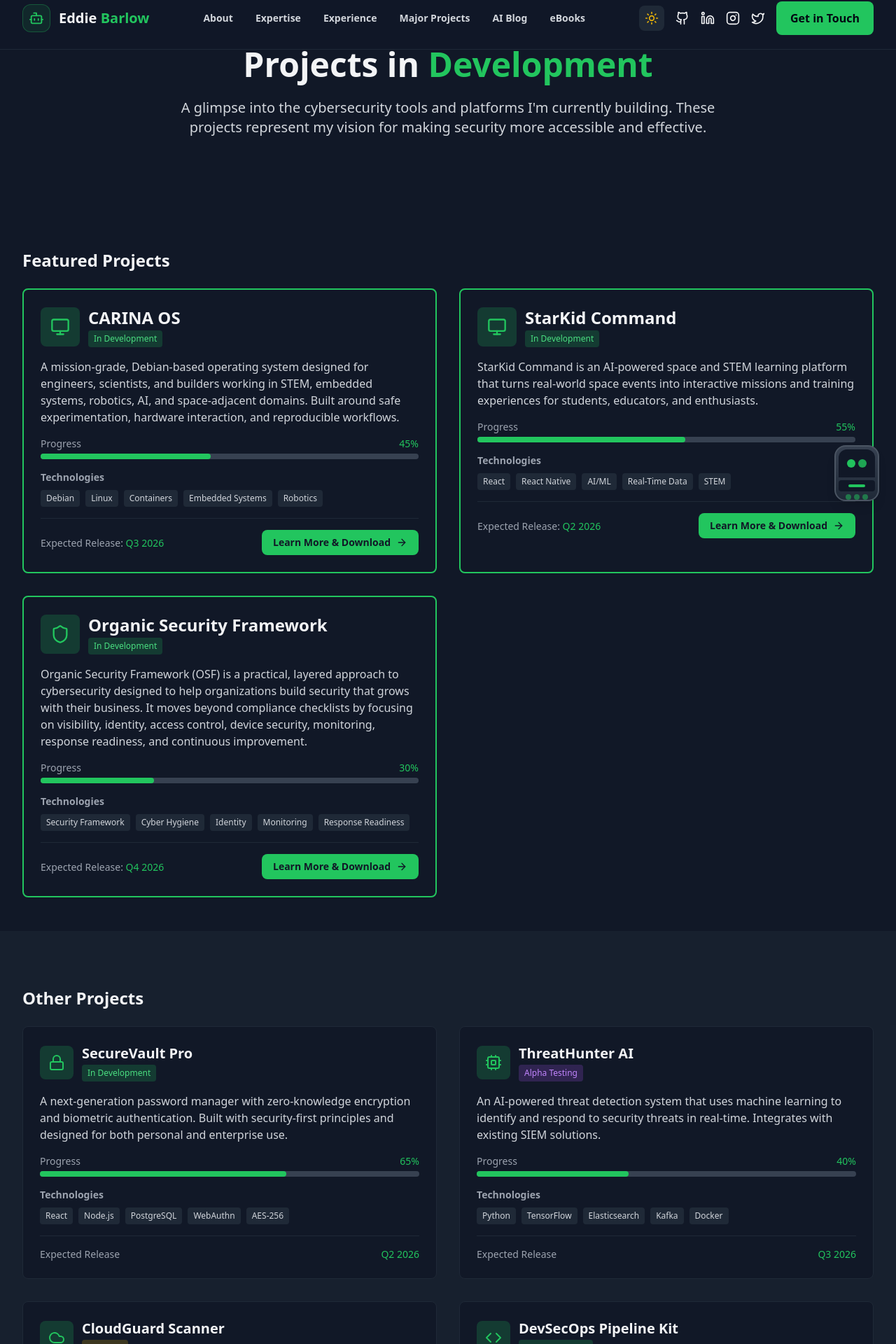
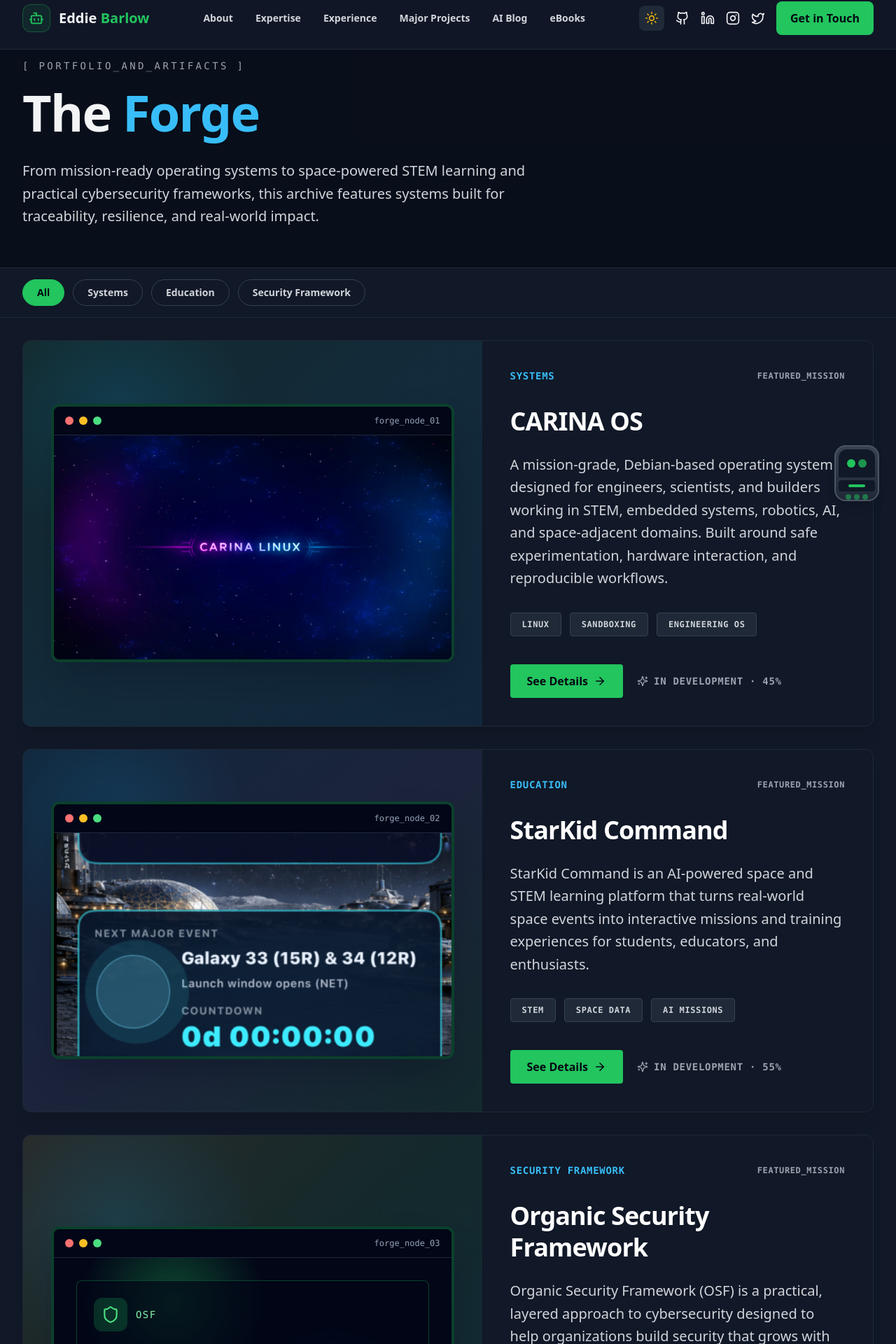
Before and after one commit to ebarlowjr2/cyber-engineer, a React (Vite) app: page /projects-in-development in a window 1280 px wide. Shown: the part 60-1980 px from the top of the page at 70% size. Built offline with nearby package versions, Linux system fonts and the light colour scheme.

Commit message:
Redesign projects page as The Forge

```diff
--- a/src/pages/ProjectsInDevelopment.tsx
+++ b/src/pages/ProjectsInDevelopment.tsx
@@ -1,170 +1,161 @@
 import '../App.css'
-import { Mail, Github, ArrowRight } from 'lucide-react'
+import { ArrowRight, Github, Mail, Sparkles } from 'lucide-react'
 import { Link } from 'react-router-dom'
 import { PageLayout } from '../components/PageLayout'
-import { featuredProjects, projectsInDevelopment } from '../data/projects'
+import { featuredProjects } from '../data/projects'
 
-const projects = projectsInDevelopment
+const projectVisuals: Record<string, { category: string; image?: string; accent: string; tags: string[] }> = {
+  'CARINA OS': {
+    category: 'Systems',
+    image: '/images/projects/carina-os-banner.png',
+    accent: 'from-green-500 via-cyan-400 to-sky-500',
+    tags: ['Linux', 'Sandboxing', 'Engineering OS'],
+  },
+  'StarKid Command': {
+    category: 'Education',
+    image: '/images/projects/starkid-command-1.png',
+    accent: 'from-sky-500 via-indigo-400 to-green-500',
+    tags: ['STEM', 'Space Data', 'AI Missions'],
+  },
+  'Organic Security Framework': {
+    category: 'Security Framework',
+    accent: 'from-amber-400 via-green-500 to-cyan-400',
+    tags: ['Cyber Hygiene', 'Identity', 'Operations'],
+  },
+}
 
-function getStatusColor(status: string) {
-  switch (status) {
-    case 'Beta':
-      return 'bg-blue-500/20 text-blue-400'
-    case 'Alpha Testing':
-      return 'bg-purple-500/20 text-purple-400'
-    case 'In Development':
-      return 'bg-green-500/20 text-green-400'
-    case 'Planning':
-      return 'bg-yellow-500/20 text-yellow-400'
-    case 'Concept':
-      return 'bg-gray-500/20 text-gray-400'
-    default:
-      return 'bg-gray-500/20 text-gray-400'
-  }
-}
+const forgeFilters = ['All', 'Systems', 'Education', 'Security Framework']
 
 export default function ProjectsInDevelopment() {
   return (
     <PageLayout>
-      <section className="pt-32 pb-20 px-4 sm:px-6 lg:px-8">
-        <div className="max-w-7xl mx-auto text-center">
-          <h1 className="text-5xl font-bold mb-6">
-            Projects in <span className="text-green-500">Development</span>
+      <section className="pt-36 pb-14 px-4 sm:px-6 lg:px-8 bg-slate-100 dark:bg-gray-950/60">
+        <div className="max-w-7xl mx-auto">
+          <p className="mb-5 font-mono text-sm uppercase tracking-[0.24em] text-gray-500 dark:text-gray-400">
+            [ PORTFOLIO_AND_ARTIFACTS ]
+          </p>
+          <h1 className="mb-8 text-6xl font-black tracking-tight md:text-7xl">
+            The <span className="text-sky-600 dark:text-sky-400">Forge</span>
           </h1>
-          <p className="text-xl text-gray-300 mb-8 max-w-3xl mx-auto">
-            A glimpse into the cybersecurity tools and platforms I'm currently building. These projects represent my vision for making security more accessible and effective.
+          <p className="max-w-3xl text-xl leading-relaxed text-slate-600 dark:text-gray-300">
+            From mission-ready operating systems to space-powered STEM learning and practical cybersecurity frameworks,
+            this archive features systems built for traceability, resilience, and real-world impact.
           </p>
         </div>
       </section>
 
-            <section className="py-12 px-4 sm:px-6 lg:px-8">
-              <div className="max-w-7xl mx-auto">
-                <h2 className="text-2xl font-bold mb-6">Featured Projects</h2>
-                <div className="grid lg:grid-cols-2 gap-8">
-                  {featuredProjects.map((featuredProject) => (
-                    <div
-                      key={featuredProject.title}
-                      className="bg-white dark:bg-gray-900 border-2 border-green-500 rounded-lg p-6 hover:shadow-lg hover:shadow-green-500/10 transition-all"
+      <section className="border-y border-gray-200 bg-white px-4 py-4 dark:border-gray-800 dark:bg-gray-900 sm:px-6 lg:px-8">
+        <div className="max-w-7xl mx-auto flex flex-wrap gap-3">
+          {forgeFilters.map((filter, index) => (
+            <span
+              key={filter}
+              className={`rounded-full border px-5 py-2 text-sm font-bold ${
+                index === 0
+                  ? 'border-slate-950 bg-slate-950 text-white dark:border-green-500 dark:bg-green-500 dark:text-gray-950'
+                  : 'border-gray-300 bg-white text-gray-600 dark:border-gray-700 dark:bg-gray-900 dark:text-gray-300'
+              }`}
             >
-                      <div className="flex items-start justify-between mb-4">
+              {filter}
+            </span>
+          ))}
+        </div>
+      </section>
+
+      <section className="py-8 px-4 sm:px-6 lg:px-8">
+        <div className="max-w-7xl mx-auto space-y-8">
+          {featuredProjects.map((project, index) => {
+            const visual = projectVisuals[project.title]
+            const Icon = project.icon
+
+            return (
+              <Link
+                key={project.title}
+                to={project.detailPage}
+                className="group block overflow-hidden rounded-xl border border-gray-200 bg-slate-50 shadow-xl shadow-gray-950/5 transition hover:-translate-y-1 hover:border-sky-500 hover:shadow-sky-500/10 dark:border-gray-800 dark:bg-gray-900"
+              >
+                <article className="grid gap-0 lg:grid-cols-[0.54fr_0.46fr]">
+                  <div className="relative min-h-80 p-6 sm:p-10">
+                    <div className={`absolute inset-0 bg-gradient-to-br ${visual.accent} opacity-10`} />
+                    <div className="absolute inset-0 bg-[radial-gradient(circle_at_20%_20%,rgba(14,165,233,0.16),transparent_28%),linear-gradient(rgba(15,23,42,0.04)_1px,transparent_1px),linear-gradient(90deg,rgba(15,23,42,0.04)_1px,transparent_1px)] bg-[size:auto,34px_34px,34px_34px]" />
+                    <div className="relative flex h-full min-h-72 items-center justify-center">
+                      <div className="w-full max-w-2xl overflow-hidden rounded-xl border-4 border-slate-950 bg-slate-950 shadow-2xl shadow-slate-950/30 dark:border-green-500/30">
+                        <div className="flex items-center gap-2 border-b border-slate-800 bg-slate-950 px-4 py-3">
+                          <span className="h-3 w-3 rounded-full bg-red-400" />
+                          <span className="h-3 w-3 rounded-full bg-amber-400" />
+                          <span className="h-3 w-3 rounded-full bg-green-400" />
+                          <span className="ml-auto font-mono text-xs text-slate-400">forge_node_{String(index + 1).padStart(2, '0')}</span>
+                        </div>
+                        {visual.image ? (
+                          <div className="aspect-video bg-slate-900">
+                            <img src={visual.image} alt={`${project.title} preview`} className="h-full w-full object-cover" />
+                          </div>
+                        ) : (
+                          <div className="relative aspect-video overflow-hidden bg-slate-950 p-8">
+                            <div className="absolute inset-0 bg-[radial-gradient(circle_at_30%_20%,rgba(34,197,94,0.35),transparent_28%),radial-gradient(circle_at_70%_70%,rgba(14,165,233,0.25),transparent_28%)]" />
+                            <div className="relative flex h-full flex-col justify-between rounded-lg border border-green-500/30 bg-slate-950/70 p-6">
                               <div className="flex items-center gap-3">
-                          <div className="flex items-center justify-center w-14 h-14 bg-green-500/20 rounded-lg">
-                            <featuredProject.icon className="text-green-500" size={28} />
+                                <div className="flex h-12 w-12 items-center justify-center rounded-xl bg-green-500/20">
+                                  <Icon className="text-green-400" size={26} />
                                 </div>
-                          <div>
-                            <h3 className="text-2xl font-bold">{featuredProject.title}</h3>
-                            <span className={`inline-block px-2 py-1 rounded text-xs font-medium ${getStatusColor(featuredProject.status)}`}>
-                              {featuredProject.status}
-                            </span>
+                                <span className="font-mono text-sm uppercase tracking-widest text-green-300">OSF</span>
+                              </div>
+                              <p className="max-w-sm text-2xl font-black text-white">Layered security that matures naturally.</p>
+                            </div>
+                          </div>
+                        )}
                       </div>
                     </div>
                   </div>
 
-                      <p className="text-gray-600 dark:text-gray-300 mb-4">{featuredProject.description}</p>
-
-                      <div className="mb-4">
-                        <div className="flex justify-between text-sm mb-1">
-                          <span className="text-gray-500 dark:text-gray-400">Progress</span>
-                          <span className="text-green-500">{featuredProject.progress}%</span>
-                        </div>
-                        <div className="w-full bg-gray-200 dark:bg-gray-700 rounded-full h-2">
-                          <div
-                            className="bg-green-500 h-2 rounded-full transition-all duration-300"
-                            style={{ width: `${featuredProject.progress}%` }}
-                          ></div>
-                        </div>
+                  <div className="flex flex-col justify-center p-7 sm:p-10">
+                    <div className="mb-8 flex items-center justify-between gap-4">
+                      <p className="font-mono text-sm font-bold uppercase tracking-wider text-sky-600 dark:text-sky-400">
+                        {visual.category}
+                      </p>
+                      <p className="font-mono text-xs font-bold uppercase tracking-wider text-gray-500 dark:text-gray-400">
+                        Featured_Mission
+                      </p>
                     </div>
 
-                      <div className="mb-4">
-                        <h4 className="text-sm font-semibold text-gray-500 dark:text-gray-400 mb-2">Technologies</h4>
-                        <div className="flex flex-wrap gap-2">
-                          {featuredProject.technologies.map((tech, idx) => (
-                            <span key={idx} className="px-2 py-1 bg-gray-100 dark:bg-gray-800 text-gray-700 dark:text-gray-300 rounded text-xs">
-                              {tech}
+                    <h2 className="mb-6 text-4xl font-black leading-tight tracking-tight text-slate-950 transition group-hover:text-sky-600 dark:text-white dark:group-hover:text-sky-400">
+                      {project.title}
+                    </h2>
+                    <p className="mb-8 text-xl leading-relaxed text-slate-600 dark:text-gray-300">{project.description}</p>
+
+                    <div className="mb-10 flex flex-wrap gap-3">
+                      {visual.tags.map((tag) => (
+                        <span key={tag} className="rounded border border-gray-200 bg-white px-4 py-2 font-mono text-xs font-bold uppercase tracking-wider text-gray-500 dark:border-gray-700 dark:bg-gray-800 dark:text-gray-300">
+                          {tag}
                         </span>
                       ))}
                     </div>
-                      </div>
 
-                      <div className="flex flex-wrap justify-between items-center pt-4 border-t border-gray-200 dark:border-gray-800 gap-4">
-                        <div>
-                          <span className="text-sm text-gray-500 dark:text-gray-400">Expected Release: </span>
-                          <span className="text-sm text-green-500 font-medium">{featuredProject.expectedRelease}</span>
-                        </div>
-                        <Link to={featuredProject.detailPage} className="inline-flex items-center gap-2 bg-green-500 text-gray-900 px-4 py-2 rounded-lg font-semibold hover:bg-green-400 transition-colors text-sm">
-                          Learn More & Download
-                          <ArrowRight size={16} />
-                        </Link>
+                    <div className="flex flex-wrap items-center gap-5">
+                      <span className="inline-flex items-center gap-2 rounded bg-slate-950 px-6 py-3 font-bold text-white transition group-hover:bg-sky-600 dark:bg-green-500 dark:text-gray-950 dark:group-hover:bg-green-400">
+                        See Details
+                        <ArrowRight size={18} className="transition group-hover:translate-x-1" />
+                      </span>
+                      <span className="inline-flex items-center gap-2 font-mono text-sm font-bold uppercase tracking-wider text-gray-500 dark:text-gray-400">
+                        <Sparkles size={16} />
+                        {project.status} · {project.progress}%
+                      </span>
                     </div>
                   </div>
-                  ))}
-                </div>
+                </article>
+              </Link>
+            )
+          })}
         </div>
       </section>
 
       <section className="py-20 px-4 sm:px-6 lg:px-8 bg-gray-100 dark:bg-gray-800/50">
-              <div className="max-w-7xl mx-auto">
-                <h2 className="text-2xl font-bold mb-6">Other Projects</h2>
-                <div className="grid md:grid-cols-2 gap-8">
-                  {projects.map((project, index) => (
-              <div key={index} className="bg-gray-900 border border-gray-800 rounded-lg p-6 hover:border-green-500 transition-colors">
-                <div className="flex items-start justify-between mb-4">
-                  <div className="flex items-center gap-3">
-                    <div className="flex items-center justify-center w-12 h-12 bg-green-500/20 rounded-lg">
-                      <project.icon className="text-green-500" size={24} />
-                    </div>
-                    <div>
-                      <h3 className="text-xl font-bold">{project.title}</h3>
-                      <span className={`inline-block px-2 py-1 rounded text-xs font-medium ${getStatusColor(project.status)}`}>
-                        {project.status}
-                      </span>
-                    </div>
-                  </div>
-                </div>
-
-                <p className="text-gray-300 mb-4">{project.description}</p>
-
-                <div className="mb-4">
-                  <div className="flex justify-between text-sm mb-1">
-                    <span className="text-gray-400">Progress</span>
-                    <span className="text-green-500">{project.progress}%</span>
-                  </div>
-                  <div className="w-full bg-gray-700 rounded-full h-2">
-                    <div
-                      className="bg-green-500 h-2 rounded-full transition-all duration-300"
-                      style={{ width: `${project.progress}%` }}
-                    ></div>
-                  </div>
-                </div>
-
-                <div className="mb-4">
-                  <h4 className="text-sm font-semibold text-gray-400 mb-2">Technologies</h4>
-                  <div className="flex flex-wrap gap-2">
-                    {project.technologies.map((tech, idx) => (
-                      <span key={idx} className="px-2 py-1 bg-gray-800 text-gray-300 rounded text-xs">
-                        {tech}
-                      </span>
-                    ))}
-                  </div>
-                </div>
-
-                <div className="flex justify-between items-center pt-4 border-t border-gray-800">
-                  <span className="text-sm text-gray-400">Expected Release</span>
-                  <span className="text-sm text-green-500 font-medium">{project.expectedRelease}</span>
-                </div>
-              </div>
-            ))}
-          </div>
-        </div>
-      </section>
-
-      <section className="py-20 px-4 sm:px-6 lg:px-8">
         <div className="max-w-4xl mx-auto text-center">
           <h2 className="text-3xl font-bold mb-6">
-            Interested in <span className="text-green-500">Collaborating?</span>
+            Want to <span className="text-green-500">collaborate?</span>
           </h2>
-          <p className="text-lg text-gray-300 mb-8">
-            I'm always looking for talented individuals to collaborate on these projects. Whether you're a developer, security researcher, or just passionate about cybersecurity, let's connect!
+          <p className="text-lg text-gray-600 dark:text-gray-300 mb-8">
+            These are the three primary systems currently shaping the portfolio. If one of them aligns with your mission,
+            let’s connect.
           </p>
           <div className="flex flex-wrap justify-center gap-4">
             <Link to="/contact" className="inline-flex items-center gap-2 bg-green-500 text-gray-900 px-6 py-3 rounded-lg font-semibold hover:bg-green-400 transition-colors">
@@ -178,7 +169,6 @@ export default function ProjectsInDevelopment() {
           </div>
         </div>
       </section>
-
     </PageLayout>
   )
 }
```
Lines whose indentation alone changed are shown as unchanged.
